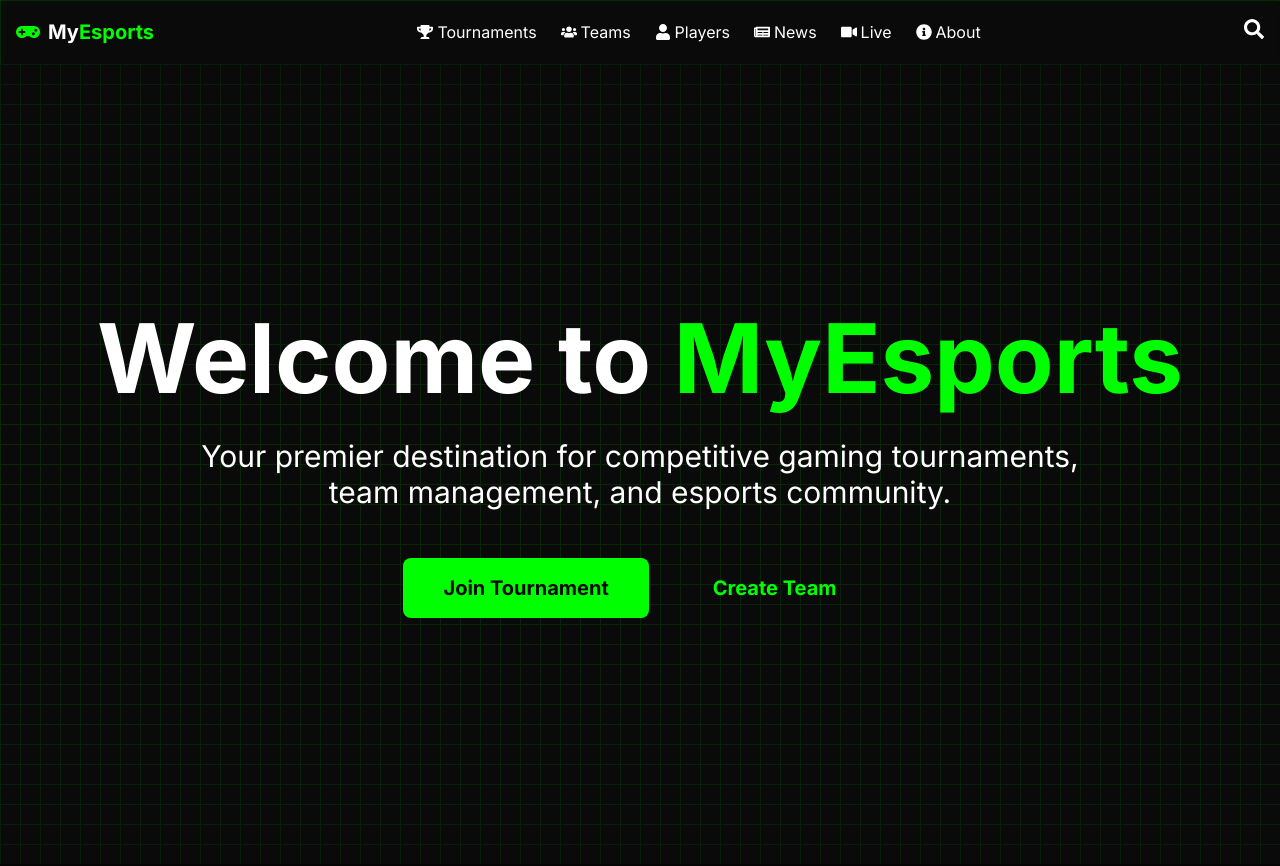
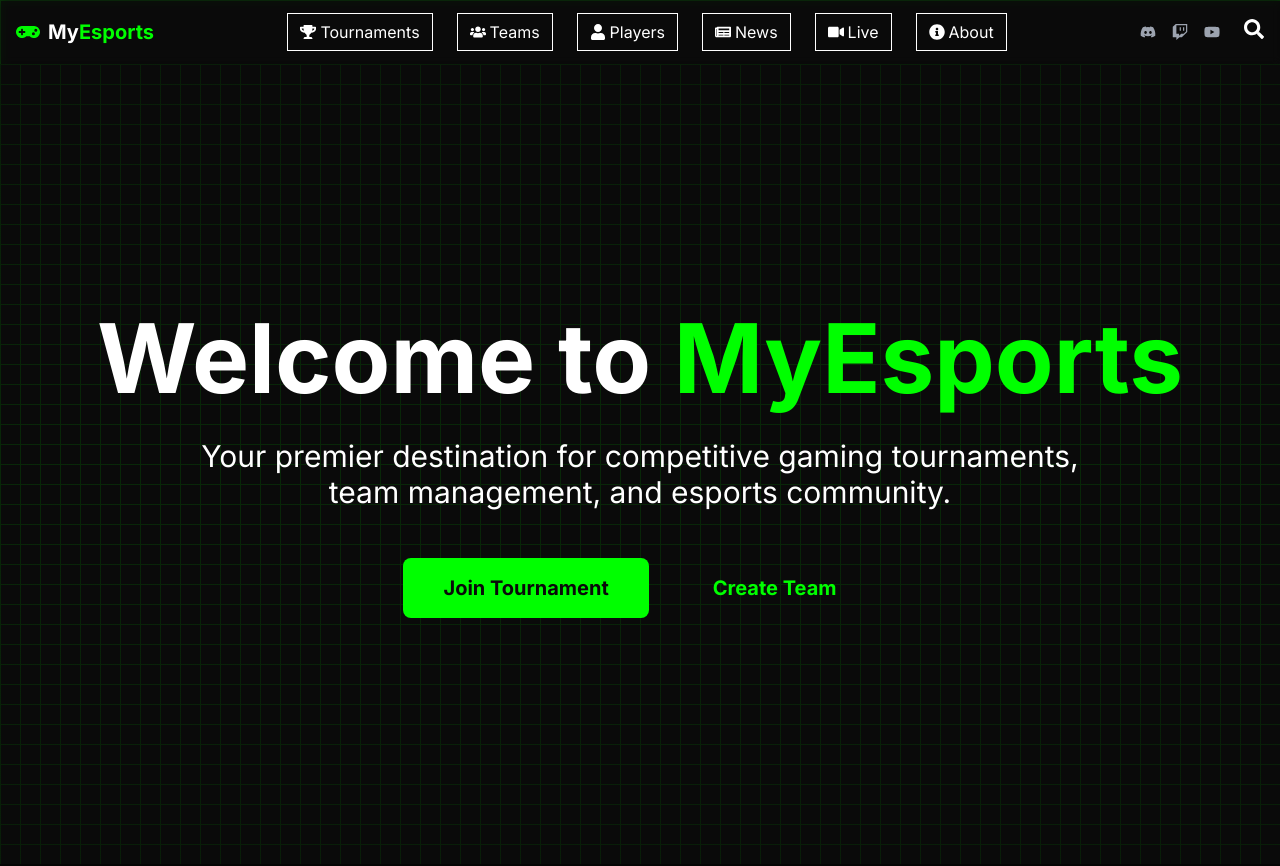
Before and after one commit to rialparmar1777/MyEsportsHub, a Next.js app: page / in a window 1280 px wide. Shown: the top 866 px of the page. Built offline with nearby package versions, Linux system fonts and the light colour scheme.

Commit message:
Enhance Header component by adding social media links (Discord, Twitch, YouTube) and improving navigation link structure. Update styles for better responsiveness and animations.

```diff
--- a/src/components/layout/Header.tsx
+++ b/src/components/layout/Header.tsx
@@ -13,7 +13,10 @@ import {
   FaInfoCircle,
   FaBars,
   FaTimes,
-  FaSearch
+  FaSearch,
+  FaDiscord,
+  FaTwitch,
+  FaYoutube
 } from 'react-icons/fa';
 
 const Header: React.FC = () => {
@@ -43,12 +46,58 @@ const Header: React.FC = () => {
   };
 
   const navLinks = [
-    { href: '/tournaments', icon: <FaTrophy />, label: 'Tournaments' },
-    { href: '/teams', icon: <FaUsers />, label: 'Teams' },
-    { href: '/players', icon: <FaUser />, label: 'Players' },
-    { href: '/news', icon: <FaNewspaper />, label: 'News' },
-    { href: '/live', icon: <FaVideo />, label: 'Live', className: 'text-gaming-neon-red hover:text-red-400' },
-    { href: '/about', icon: <FaInfoCircle />, label: 'About' },
+    {
+      href: '/tournaments',
+      icon: <FaTrophy />,
+      label: 'Tournaments'
+    },
+    {
+      href: '/teams',
+      icon: <FaUsers />,
+      label: 'Teams'
+    },
+    {
+      href: '/players',
+      icon: <FaUser />,
+      label: 'Players'
+    },
+    {
+      href: '/news',
+      icon: <FaNewspaper />,
+      label: 'News'
+    },
+    {
+      href: '/live',
+      icon: <FaVideo />,
+      label: 'Live',
+      className: 'animate-pulse'
+    },
+    {
+      href: '/about',
+      icon: <FaInfoCircle />,
+      label: 'About'
+    },
+  ];
+
+  const socialLinks = [
+    {
+      href: 'https://discord.com',
+      icon: <FaDiscord />,
+      label: 'Discord',
+      className: 'hover:text-gaming-neon-purple hover:scale-110'
+    },
+    {
+      href: 'https://twitch.tv',
+      icon: <FaTwitch />,
+      label: 'Twitch',
+      className: 'hover:text-gaming-neon-purple hover:scale-110'
+    },
+    {
+      href: 'https://youtube.com',
+      icon: <FaYoutube />,
+      label: 'YouTube',
+      className: 'hover:text-gaming-neon-red hover:scale-110'
+    },
   ];
 
   return (
@@ -63,9 +112,9 @@ const Header: React.FC = () => {
         <div className="flex items-center justify-between h-16">
           {/* Logo */}
           <Link href="/" className="flex items-center space-x-2 group">
-            <FaGamepad className="text-2xl text-gaming-primary group-hover:text-gaming-neon-green transition-colors animate-neon-pulse" />
-            <span className="text-xl font-bold text-white group-hover:text-gaming-primary transition-colors">
-              My<span className="text-gaming-primary">Esports</span>
+            <FaGamepad className="text-2xl text-gaming-primary group-hover:text-gaming-neon-green transition-all duration-300 animate-neon-pulse group-hover:scale-110" />
+            <span className="text-xl font-bold text-white group-hover:text-gaming-primary transition-all duration-300">
+              My<span className="text-gaming-primary group-hover:text-gaming-neon-green transition-all duration-300">Esports</span>
             </span>
           </Link>
 
@@ -75,24 +124,41 @@ const Header: React.FC = () => {
               <Link
                 key={link.href}
                 href={link.href}
-                className={`flex items-center space-x-1 transition-all duration-300 ${
-                  pathname === link.href
-                    ? 'text-gaming-primary border-b-2 border-gaming-primary'
-                    : 'text-white hover:text-gaming-primary'
-                } ${link.className || ''} hover:scale-105`}
+                className={`bricks-nav-menu-link relative flex items-center space-x-1 px-3 py-1.5 ${
+                  pathname === link.href ? 'text-gaming-primary' : 'text-white'
+                } ${link.className || ''}`}
               >
-                {link.icon}
-                <span>{link.label}</span>
+                <span className="relative flex items-center space-x-1">
+                  {link.icon}
+                  <span>{link.label}</span>
+                </span>
               </Link>
             ))}
           </nav>
 
-          {/* Search Section */}
-          <div className="hidden md:flex items-center space-x-4">
+          {/* Right Section - Search and Social */}
+          <div className="hidden md:flex items-center space-x-6">
+            {/* Social Links */}
+            <div className="flex items-center space-x-4">
+              {socialLinks.map((link) => (
+                <a
+                  key={link.href}
+                  href={link.href}
+                  target="_blank"
+                  rel="noopener noreferrer"
+                  className={`text-gray-400 transition-all duration-300 ${link.className}`}
+                  title={link.label}
+                >
+                  {link.icon}
+                </a>
+              ))}
+            </div>
+
+            {/* Search Section */}
             <div className="relative">
               <button
                 onClick={() => setIsSearchOpen(!isSearchOpen)}
-                className="text-white hover:text-gaming-primary transition-colors"
+                className="text-white hover:text-gaming-primary transition-all duration-300 hover:scale-110"
               >
                 <FaSearch className="text-xl" />
               </button>
@@ -112,7 +178,7 @@ const Header: React.FC = () => {
                     />
                     <button
                       type="submit"
-                      className="bg-gaming-primary px-3 py-1 rounded-r-md hover:bg-gaming-neon-green transition-colors text-gaming-dark font-semibold"
+                      className="bg-gaming-primary px-3 py-1 rounded-r-md hover:bg-gaming-neon-green transition-all duration-300 text-gaming-dark font-semibold hover:scale-105"
                     >
                       <FaSearch />
                     </button>
@@ -124,7 +190,7 @@ const Header: React.FC = () => {
 
           {/* Mobile Menu Button */}
           <button
-            className="md:hidden text-white hover:text-gaming-primary focus:outline-none transition-colors"
+            className="md:hidden text-white hover:text-gaming-primary focus:outline-none transition-all duration-300 hover:scale-110"
             onClick={() => setIsMobileMenuOpen(!isMobileMenuOpen)}
           >
             {isMobileMenuOpen ? <FaTimes size={24} /> : <FaBars size={24} />}
@@ -146,32 +212,78 @@ const Header: React.FC = () => {
                 />
                 <button
                   type="submit"
-                  className="bg-gaming-primary px-3 py-2 rounded-r-md hover:bg-gaming-neon-green transition-colors text-gaming-dark font-semibold"
+                  className="bg-gaming-primary px-3 py-2 rounded-r-md hover:bg-gaming-neon-green transition-all duration-300 text-gaming-dark font-semibold hover:scale-105"
                 >
                   <FaSearch />
                 </button>
               </div>
             </form>
 
+            {/* Mobile Navigation */}
             <nav className="flex flex-col space-y-3">
               {navLinks.map((link) => (
                 <Link
                   key={link.href}
                   href={link.href}
-                  className={`flex items-center space-x-2 transition-all duration-300 ${
-                    pathname === link.href
-                      ? 'text-gaming-primary'
-                      : 'text-white hover:text-gaming-primary'
-                  } ${link.className || ''} hover:scale-105`}
+                  className={`bricks-nav-menu-link relative flex items-center space-x-2 px-3 py-2 ${
+                    pathname === link.href ? 'text-gaming-primary' : 'text-white'
+                  } ${link.className || ''}`}
                 >
-                  {link.icon}
-                  <span>{link.label}</span>
+                  <span className="relative flex items-center space-x-2">
+                    {link.icon}
+                    <span>{link.label}</span>
+                  </span>
                 </Link>
               ))}
             </nav>
+
+            {/* Mobile Social Links */}
+            <div className="flex items-center space-x-4 mt-4 pt-4 border-t border-gaming-primary/20">
+              {socialLinks.map((link) => (
+                <a
+                  key={link.href}
+                  href={link.href}
+                  target="_blank"
+                  rel="noopener noreferrer"
+                  className={`text-gray-400 transition-all duration-300 ${link.className}`}
+                  title={link.label}
+                >
+                  {link.icon}
+                </a>
+              ))}
+            </div>
           </div>
         )}
       </div>
+
+      <style jsx global>{`
+        .bricks-nav-menu-link {
+          position: relative;
+          transition: all 0.3s ease-in-out;
+          border: solid 1px #ffffff;
+        }
+
+        .bricks-nav-menu-link::before {
+          content: "";
+          position: absolute;
+          background: #ffffff;
+          width: 0;
+          height: 100%;
+          left: 0;
+          top: 0;
+          z-index: -1;
+          transition: width 0.3s ease-in-out;
+        }
+
+        .bricks-nav-menu-link:hover {
+          color: #000;
+          z-index: 1;
+        }
+
+        .bricks-nav-menu-link:hover::before {
+          width: 100%;
+        }
+      `}</style>
     </header>
   );
 };
```
